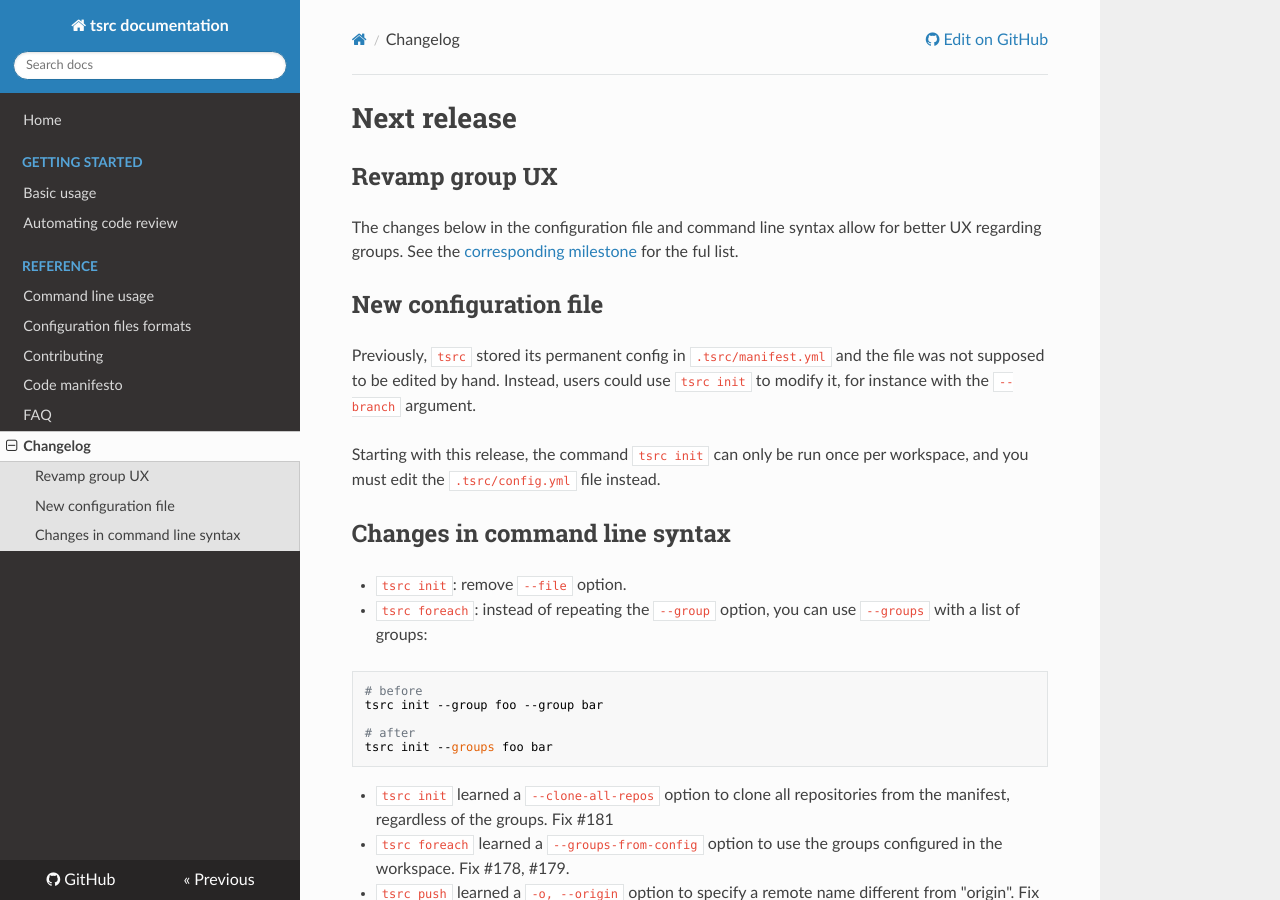
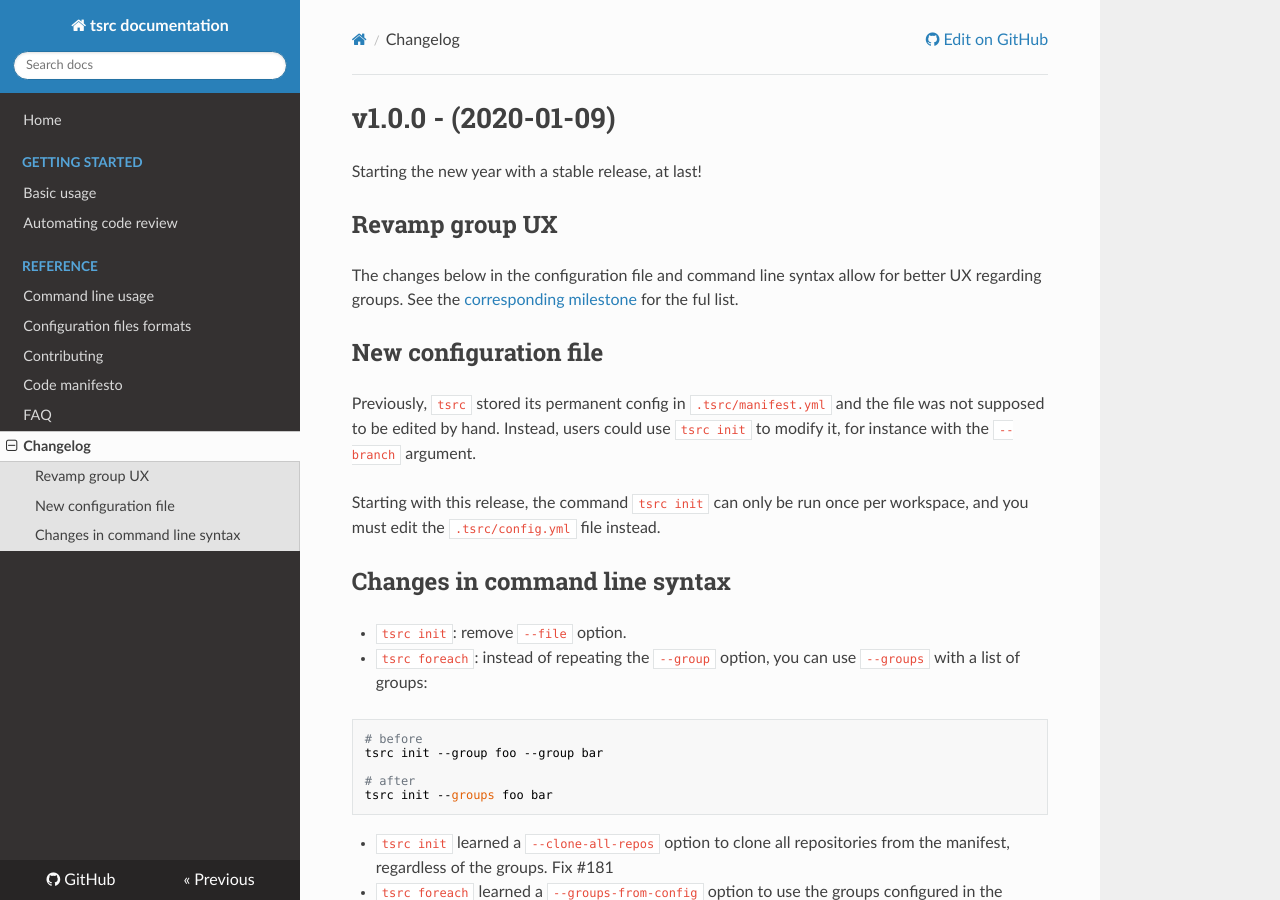
Before and after one commit to your-tools/tsrc, an MkDocs documentation site: the page built from docs/changelog.md, in a window 1280 px wide and 900 px high. Built offline with MkDocs 1.6.1, drawn with Linux system fonts in a browser that asks for light colours; nearby versions of some CDN libraries.

Commit message:
Update changelog for 1.0.0

```diff
--- a/docs/changelog.md
+++ b/docs/changelog.md
@@ -1,4 +1,6 @@
-# Next release
+# v1.0.0 - (2020-01-09)
+
+Starting the new year with a stable release, at last!
 
 ## Revamp group UX
 
```
